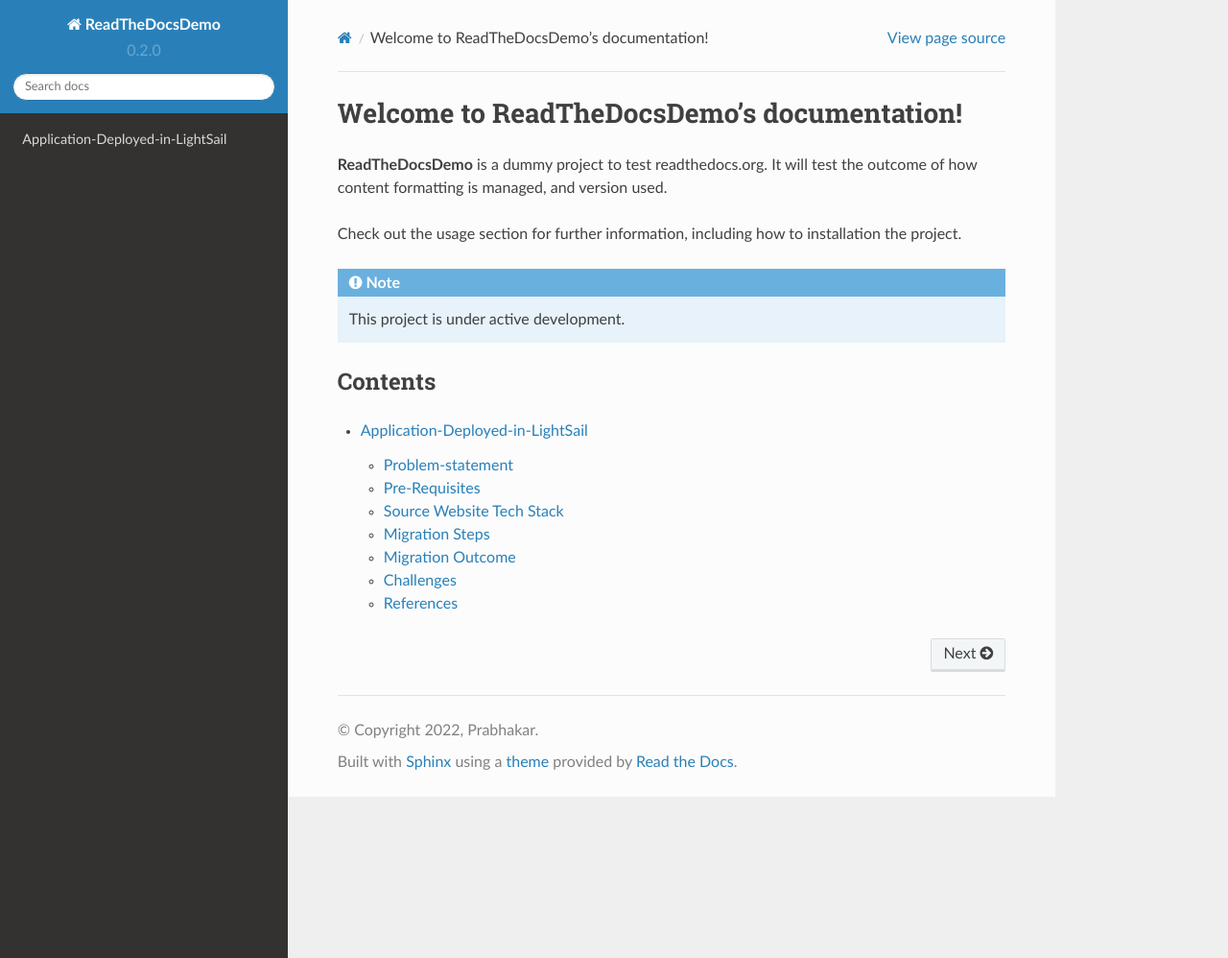
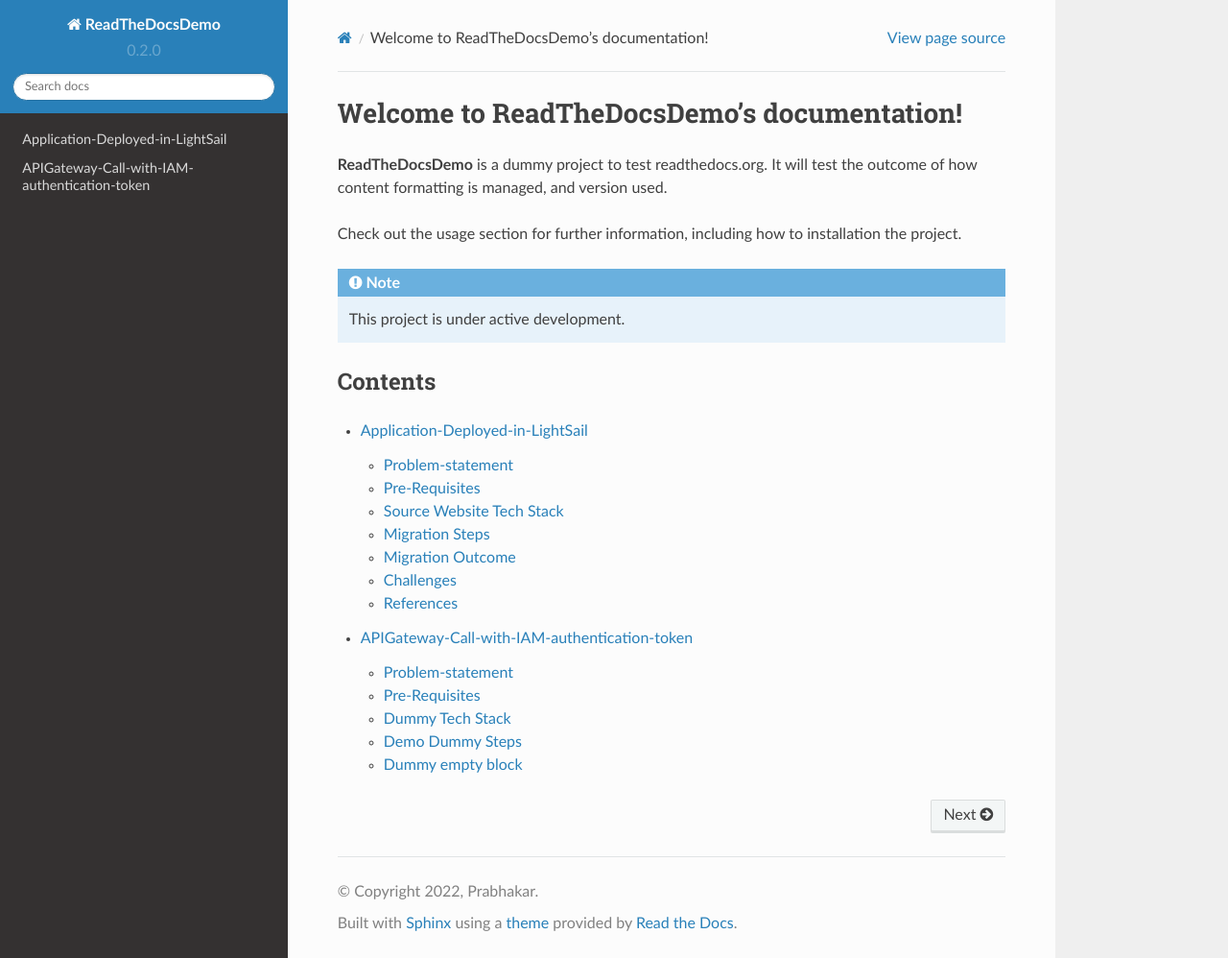
Before and after one commit to prabhakarit/read-the-docs-test, a Sphinx documentation site: the page built from docs/source/index.rst, in a window 1280 px wide and 998 px high. Shown: the whole window at 96% size. Built offline with Sphinx 7.4.7 and the Read the Docs theme 2.0.0, drawn with Linux system fonts in a browser that asks for light colours; some of the changed lines change nothing that is shown.

Commit message:
Update APIGateway-Call-with-IAM-authentication-token.rst

```diff
--- a/docs/source/APIGateway-Call-with-IAM-authentication-token.rst
+++ b/docs/source/APIGateway-Call-with-IAM-authentication-token.rst
@@ -1,7 +1,39 @@
 APIGateway-Call-with-IAM-authentication-token
-===
+======
+.. _problem-statement:
 
-.. autosummary::
-   :toctree: generated
+Problem-statement
+------------
 
-   ReadTheDocsDemo
+Demo problem statement.....
+
+Pre-Requisites
+----------------
+
+* unordered - list -- dummy pre-requiaite 1.
+* unordered - list -- dummy pre-requiaite 2.
+* unordered - list -- dummy pre-requiaite 3.
+
+Dummy Tech Stack
+----------------
+
+* tech component 1.
+* tech component 2.
+* tech component 3.
+
+Demo Dummy Steps
+----------------
+#. ordered - list -- Step demo 1.
+  * unordered - list -- dummy sub-list 1.
+  * unordered - list -- dummy sub-list 2.
+  * unordered - list -- dummy sub-list 3.
+#. ordered - list -- Step demo 2.
+.. code-block:: console
+RUN test
+#. ordered - list -- Step demo 3.
+.. image:: /images/mb-yml-config.png
+   :width: 400
+   :alt: create docker file.
+
+Dummy empty block
+----------------
```
